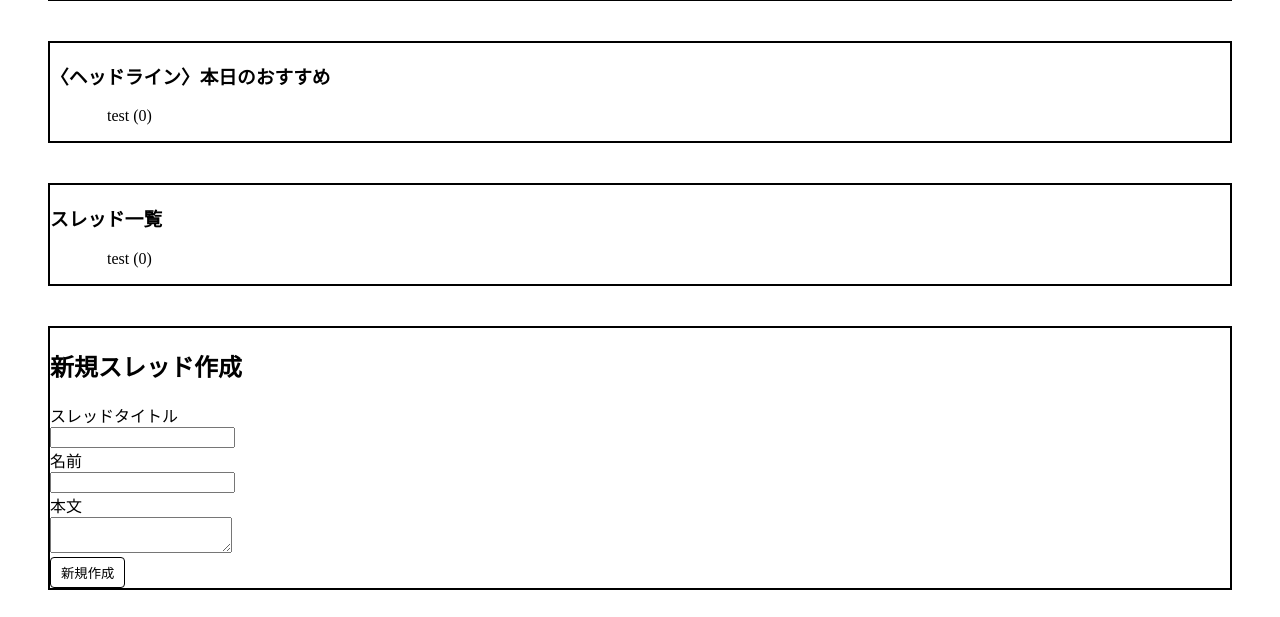
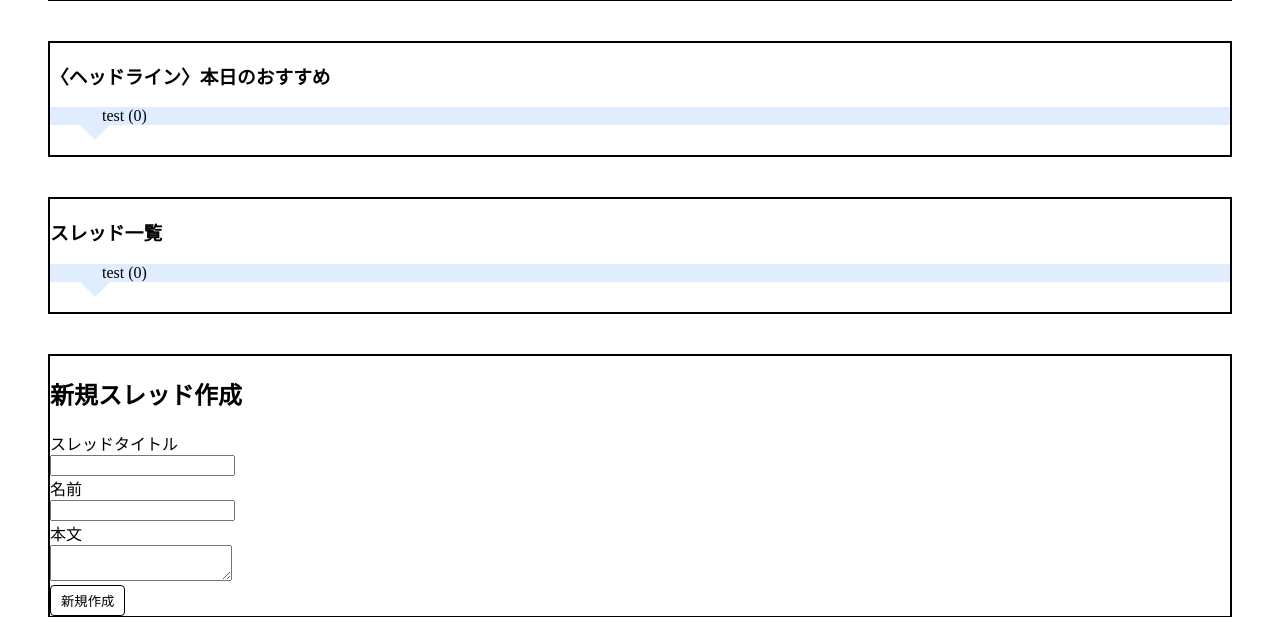
Before and after one commit to ElegantPencil47/bbs, a Flask app: page / in a window 1280 px wide. Shown: the part 707-1324 px from the top of the page. Run offline with Flask 3, Linux system fonts and the light colour scheme; data comes from the database, SQL or seed files in the repository; data that the repository does not hold is empty.

Commit message:
Add files via upload

```diff
--- a/templates/index.html
+++ b/templates/index.html
@@ -14,6 +14,8 @@
         .stsure{
         margin: 40px;
         }
+
+
 
         .on {
         display: inline;
@@ -203,8 +205,10 @@ padding:10px 20px;
 }
 
 .thread-item {
-  padding-left: 25px; /* アイコンの幅に合わせて調整 */
+  padding-left: 20px; /* アイコンの幅に合わせて調整 */
   position: relative;
+  margin-bottom: 30px; /* スレッドの下に30pxの余白を追加 */
+background: #e0edff;
 }
 
 .thread-item::before {
@@ -218,6 +222,18 @@ padding:10px 20px;
   left: 0;
   top: 50%;
   transform: translateY(-50%);
+}
+.thread-item::after{
+
+position: absolute;
+  content: '';
+  top: 100%;
+  left: 30px;
+  border: 15px solid transparent;
+  border-top: 15px solid #e0edff;
+  width: 0;
+  height: 0;
+z-index: 1; /* 他の要素より前面に表示 */
 }
 .theme-i .thread-item::before {
   background-image: url("/static/yaju.png");
```
Also changed, not shown: templates/news.html (+3 -19 lines).
